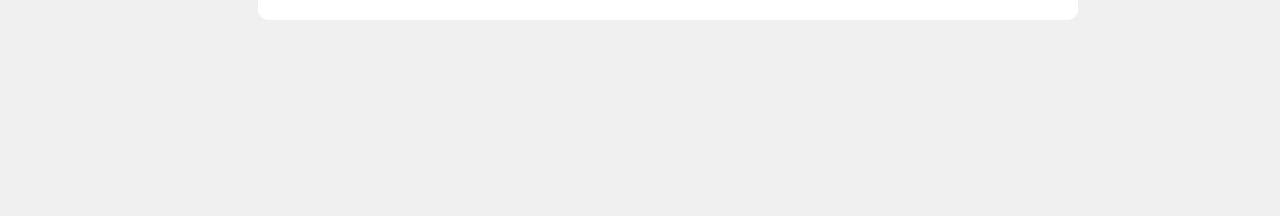
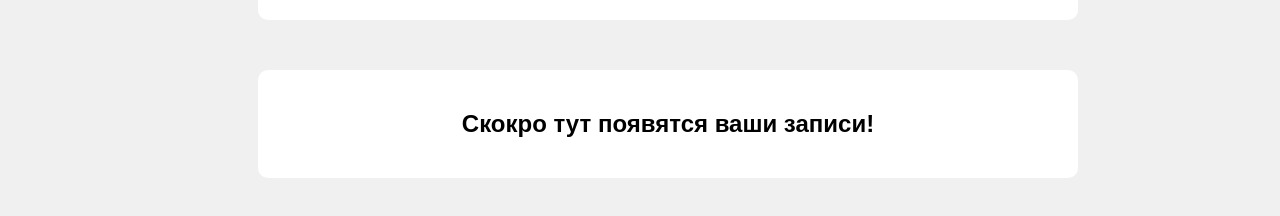
Before and after one commit to fckngawsm/react-sBoard, a React (Create React App) app: page /my-profile in a window 1280 px wide. Shown: the part 312-528 px from the top of the page. Built offline with nearby package versions, Linux system fonts and the light colour scheme; no server answers; sample sign-in values are in the browser's storage.

Commit message:
add new Component with

```diff
--- a/src/components/MyProfile/MyProfile.tsx
+++ b/src/components/MyProfile/MyProfile.tsx
@@ -13,8 +13,9 @@ import {
 } from "./MyProfileStyle";
 import { useAppDispatch, useAppSelector } from "../../redux-hooks";
 import { authUserSelectors } from "../../features/user/user-selectors";
-import { deleteAccount, logOut } from "../../features/user/user-slice";
+import { deleteAccount } from "../../features/user/user-slice";
 import { useNavigate } from "react-router-dom";
+import Publications from "../Publications/Publications";
 
 interface MyProfileProps {
   onOpen: () => void;
@@ -32,6 +33,7 @@ function MyProfile({ onOpen }: MyProfileProps) {
       });
   }
   return (
+    <>
       <MyProfileWrapper>
         <MyProfileInformation>
           <MyProfileTextInformation>
@@ -55,6 +57,8 @@ function MyProfile({ onOpen }: MyProfileProps) {
           </MyProfileAvatarInformation>
         </MyProfileInformation>
       </MyProfileWrapper>
+      <Publications />
+    </>
   );
 }
 
--- /dev/null
+++ b/src/components/Publications/Publications.tsx
@@ -0,0 +1,14 @@
+import React from 'react'
+import { PublicationsInformation, PublicationsTitle, PublicationsWrapper } from './PublicationsStyle'
+
+function Publications() {
+  return (
+    <PublicationsWrapper>
+        <PublicationsInformation>
+            <PublicationsTitle>Скокро тут появятся ваши записи!</PublicationsTitle>
+        </PublicationsInformation>
+    </PublicationsWrapper>
+  )
+}
+
+export default Publications
--- /dev/null
+++ b/src/components/Publications/PublicationsStyle.tsx
@@ -0,0 +1,20 @@
+import { styled } from "styled-components";
+
+export const PublicationsWrapper = styled.div`
+  width: 780px;
+  margin: 50px auto;
+  color: black;
+`;
+
+export const PublicationsInformation = styled.div`
+  width: 100%;
+  background-color: white;
+  border-radius: 10px;
+  padding: 20px;
+`;
+
+export const PublicationsTitle = styled.h2`
+    font-size:24px;
+    text-align: center;
+    display: block;
+`
--- a/src/components/Register/Register.tsx
+++ b/src/components/Register/Register.tsx
@@ -13,7 +13,6 @@ import {
 import { UserType } from "../../types/User";
 import { useAppDispatch } from "../../redux-hooks";
 import { registerUser } from "../../features/user/user-slice";
-import { ErrorMessage } from "@hookform/error-message";
 
 function Register() {
   const dispatch = useAppDispatch();
```
Lines whose indentation alone changed are shown as unchanged.
